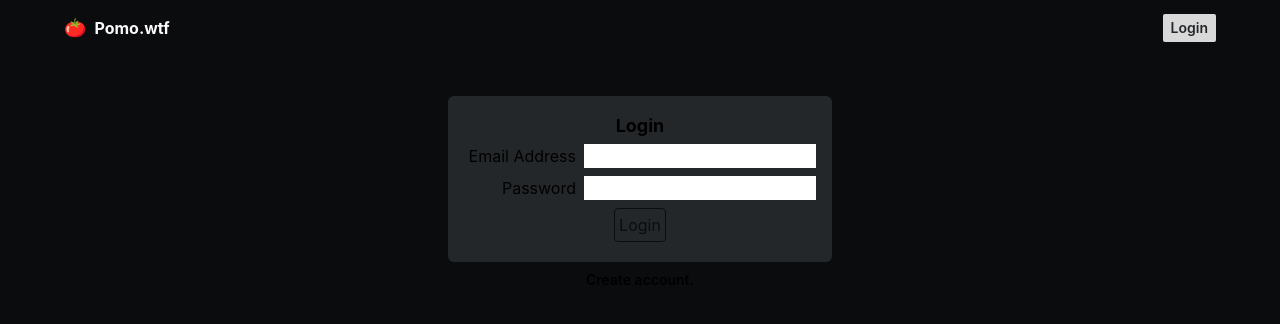
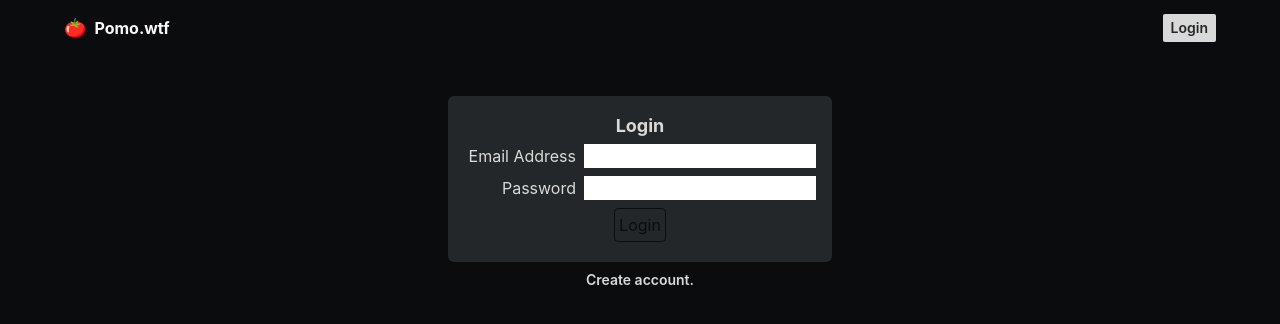
Before and after one commit to joeyiny/Pomodoro, a React (Create React App) app: page /login in a window 1280 px wide. Shown: the top 324 px of the page. Built offline with nearby package versions, Linux system fonts and the light colour scheme; no server answers.

Commit message:
Set default text color to gray-300 in App

```diff
--- a/src/App.tsx
+++ b/src/App.tsx
@@ -33,7 +33,7 @@ function App() {
   }, [playAlarmSound, playJoinSound]);
 
   return (
-    <div className="text-center bg-gray-900 h-screen overflow-hidden App-header text-white">
+    <div className="text-center bg-gray-900 h-screen overflow-hidden App-header text-gray-300">
       <Header />
       <Outlet />
     </div>
```
